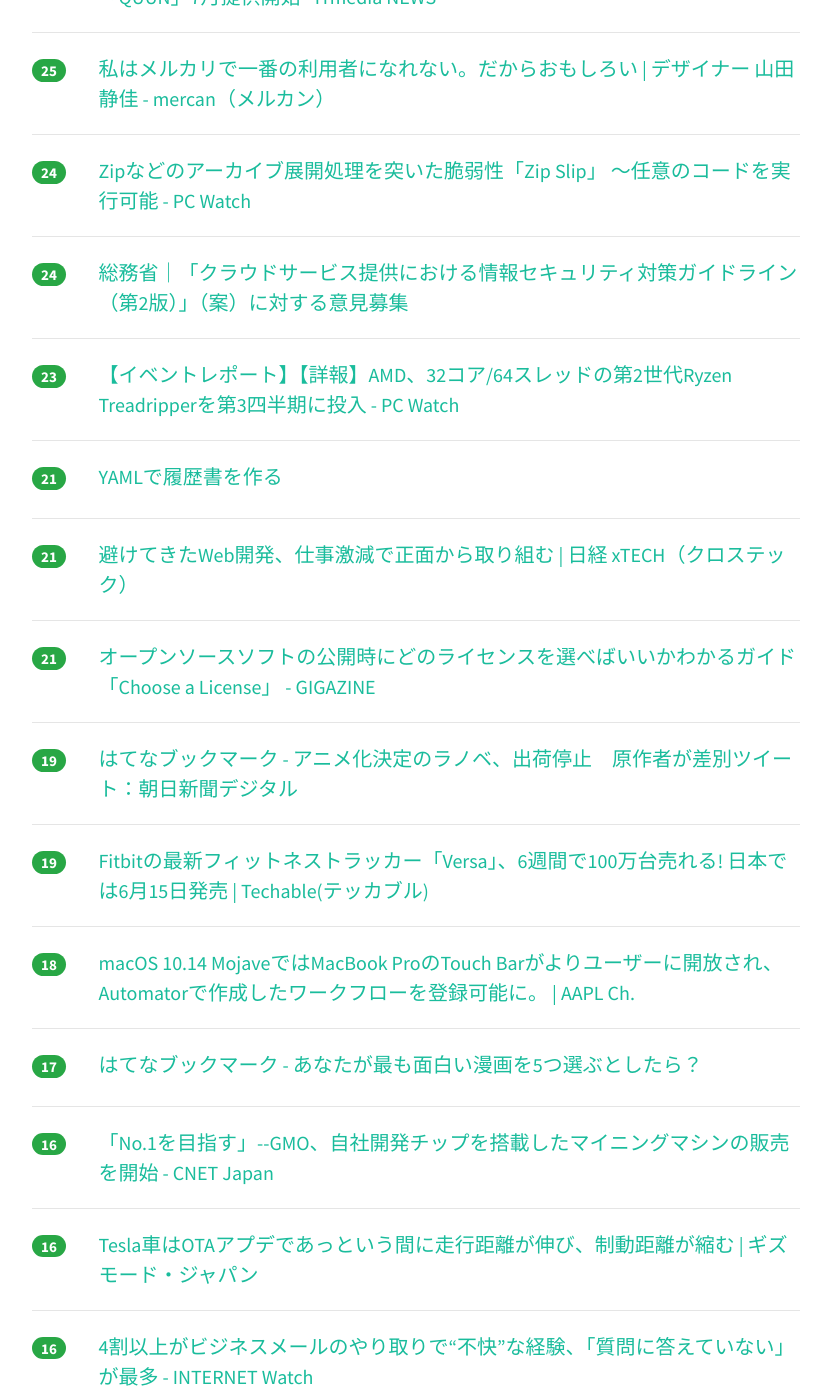
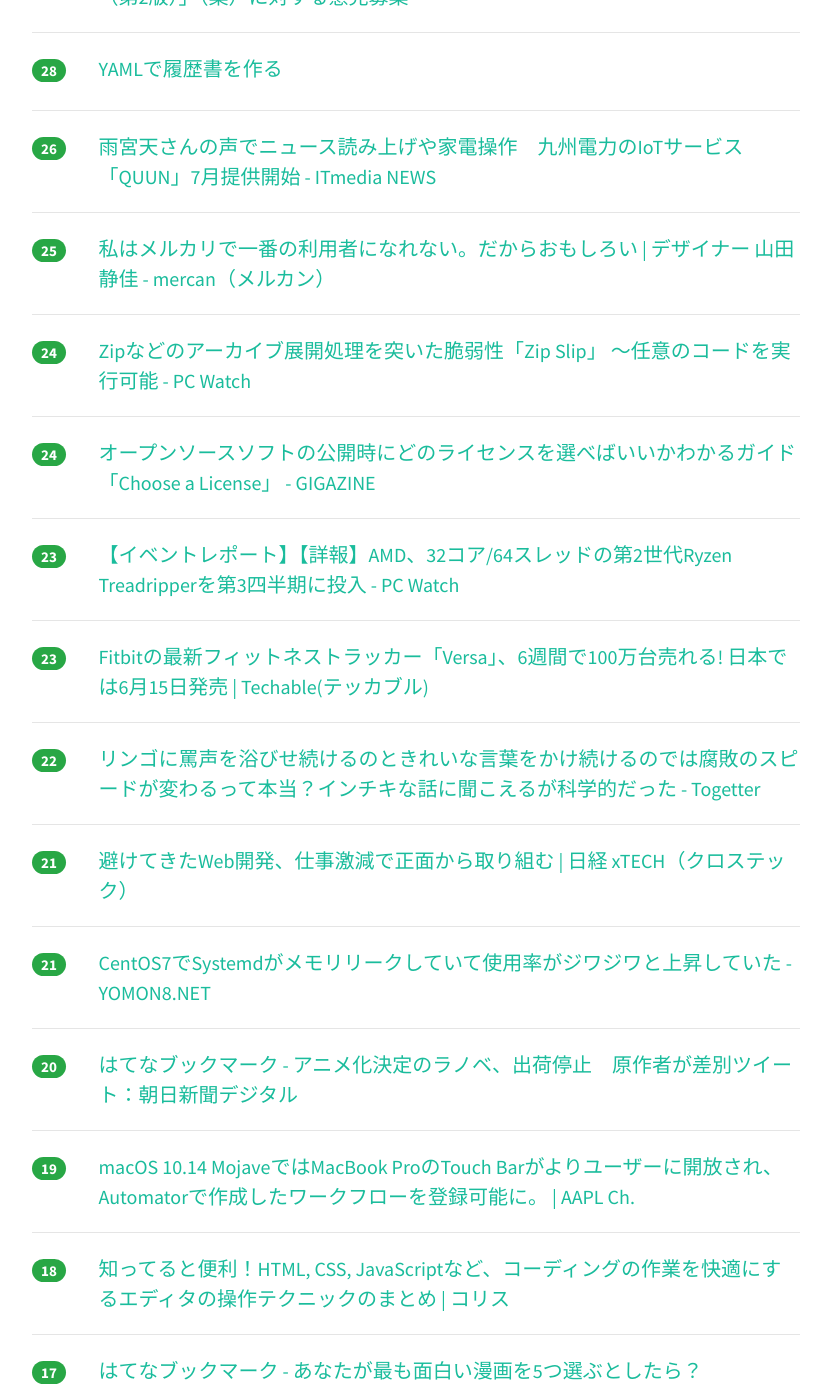
Before and after one commit to yatta47/hatena-matome-site, a Jekyll site: the page built from _posts/2018-06-07-hatena.md, in a window 1280 px wide and 1400 px high, scrolled down 2042 px. Shown: the whole window, without its empty margins (224-1052 px from the left). Built offline with Jekyll 4.4.1, drawn with Linux system fonts in a browser that asks for light colours; nearby versions of some CDN libraries; some of the changed text lies outside the part shown.

Commit message:
Updated 2018-06-07

```diff
--- a/_posts/2018-06-07-hatena.md
+++ b/_posts/2018-06-07-hatena.md
@@ -1,39 +1,49 @@
 ---
 layout: post
 title:  "2018-06-07 はてぶIT"
-date:   2018-06-07 11:01:53
+date:   2018-06-07 12:01:53
 tags: [it-hotentry]
 ---
-37 件のデータあり
+39 件のデータあり
 
 <hr><div class="row">
-<div class="col-1"><span class="badge badge-pill badge-success h2">296</span></div>
+<div class="col-1"><span class="badge badge-pill badge-success h2">351</span></div>
 <div class="col-11"><a href='https://toyokeizai.net/articles/-/223696' target='_blank'>グーグルが握っているあなたの｢個人情報｣ | The New York Times | 東洋経済オンライン | 経済ニュースの新基準</a></div>
 </div>
 <hr>
 <div class="row">
-<div class="col-1"><span class="badge badge-pill badge-success h2">232</span></div>
+<div class="col-1"><span class="badge badge-pill badge-success h2">249</span></div>
 <div class="col-11"><a href='http://blog.sushi.money/entry/2018/06/06/234110' target='_blank'>飲み会IoTボタン作った - hitode909の日記</a></div>
 </div>
 <hr>
 <div class="row">
-<div class="col-1"><span class="badge badge-pill badge-success h2">148</span></div>
+<div class="col-1"><span class="badge badge-pill badge-success h2">215</span></div>
 <div class="col-11"><a href='http://yosuke-furukawa.hatenablog.com/entry/2018/06/07/080335' target='_blank'>Node.js における設計ミス By Ryan Dahl - from scratch</a></div>
 </div>
 <hr>
 <div class="row">
-<div class="col-1"><span class="badge badge-pill badge-success h2">119</span></div>
+<div class="col-1"><span class="badge badge-pill badge-success h2">163</span></div>
 <div class="col-11"><a href='https://internet.watch.impress.co.jp/docs/news/1126179.html' target='_blank'>日本全国の「赤色立体地図」が見放題、国土地理院がウェブで公開 - INTERNET Watch</a></div>
 </div>
 <hr>
 <div class="row">
-<div class="col-1"><span class="badge badge-pill badge-success h2">50</span></div>
+<div class="col-1"><span class="badge badge-pill badge-success h2">66</span></div>
 <div class="col-11"><a href='https://anond.hatelabo.jp/20180607011522' target='_blank'>Google翻訳、優秀やんけ！</a></div>
 </div>
 <hr>
 <div class="row">
-<div class="col-1"><span class="badge badge-pill badge-success h2">48</span></div>
+<div class="col-1"><span class="badge badge-pill badge-success h2">54</span></div>
+<div class="col-11"><a href='https://www.visualstudio.com/ja/team-services/git/free-private-git-repo/' target='_blank'>無料プライベート Git リポジトリ | Visual Studio Team Services</a></div>
+</div>
+<hr>
+<div class="row">
+<div class="col-1"><span class="badge badge-pill badge-success h2">52</span></div>
 <div class="col-11"><a href='https://www.slideshare.net/yukiarase/jsai2018' target='_blank'>JSAI2018 チュートリアル「"深層学習時代の" ゼロから始める自然言語処理」</a></div>
+</div>
+<hr>
+<div class="row">
+<div class="col-1"><span class="badge badge-pill badge-success h2">41</span></div>
+<div class="col-11"><a href='https://medium.com/@voluntas/92d5634b81e6' target='_blank'>「俺はもっと年収高くていいはずだ」 – V – Medium</a></div>
 </div>
 <hr>
 <div class="row">
@@ -42,8 +52,18 @@ tags: [it-hotentry]
 </div>
 <hr>
 <div class="row">
+<div class="col-1"><span class="badge badge-pill badge-success h2">39</span></div>
+<div class="col-11"><a href='https://paiza.hatenablog.com/entry/2018/06/06/%E5%88%9D%E5%BF%83%E8%80%85%E3%81%A7%E3%82%82%E3%82%B2%E3%83%BC%E3%83%A0%E6%84%9F%E8%A6%9A%E3%81%A7%E3%83%97%E3%83%AD%E3%82%B0%E3%83%A9%E3%83%9F%E3%83%B3%E3%82%B0%E7%B7%B4%E7%BF%92%E5%95%8F%E9%A1%8C' target='_blank'>初心者でもゲーム感覚でプログラミング練習問題を解きまくれるサイト6選 - paiza開発日誌</a></div>
+</div>
+<hr>
+<div class="row">
 <div class="col-1"><span class="badge badge-pill badge-success h2">38</span></div>
-<div class="col-11"><a href='https://paiza.hatenablog.com/entry/2018/06/06/%E5%88%9D%E5%BF%83%E8%80%85%E3%81%A7%E3%82%82%E3%82%B2%E3%83%BC%E3%83%A0%E6%84%9F%E8%A6%9A%E3%81%A7%E3%83%97%E3%83%AD%E3%82%B0%E3%83%A9%E3%83%9F%E3%83%B3%E3%82%B0%E7%B7%B4%E7%BF%92%E5%95%8F%E9%A1%8C' target='_blank'>初心者でもゲーム感覚でプログラミング練習問題を解きまくれるサイト6選 - paiza開発日誌</a></div>
+<div class="col-11"><a href='http://twitter.com/dragoner_jp/status/1004336877237727237' target='_blank'>dragonerさんのツイート: "作者のヘイトツイートで出荷停止したラノベの件で危惧している事があって、今後も過去発言で作家生命が絶たれたりすると、暴対法が足抜けヤクザの社会復帰を妨</a></div>
+</div>
+<hr>
+<div class="row">
+<div class="col-1"><span class="badge badge-pill badge-success h2">37</span></div>
+<div class="col-11"><a href='https://speakerdeck.com/adarapata/unitypurodakutonitesutowodao-ru-siteikumade' target='_blank'>Unityプロダクトにテストを導入していくまで // Speaker Deck</a></div>
 </div>
 <hr>
 <div class="row">
@@ -52,8 +72,8 @@ tags: [it-hotentry]
 </div>
 <hr>
 <div class="row">
-<div class="col-1"><span class="badge badge-pill badge-success h2">37</span></div>
-<div class="col-11"><a href='https://www.visualstudio.com/ja/team-services/git/free-private-git-repo/' target='_blank'>無料プライベート Git リポジトリ | Visual Studio Team Services</a></div>
+<div class="col-1"><span class="badge badge-pill badge-success h2">36</span></div>
+<div class="col-11"><a href='http://srpglove.hatenablog.com/entry/2018/06/06/224838' target='_blank'>偽西尾維新事件から始まる id:houjiT 氏とのやり取り - い（い）きる。</a></div>
 </div>
 <hr>
 <div class="row">
@@ -63,27 +83,12 @@ tags: [it-hotentry]
 <hr>
 <div class="row">
 <div class="col-1"><span class="badge badge-pill badge-success h2">34</span></div>
-<div class="col-11"><a href='http://srpglove.hatenablog.com/entry/2018/06/06/224838' target='_blank'>偽西尾維新事件から始まる id:houjiT 氏とのやり取り - い（い）きる。</a></div>
+<div class="col-11"><a href='https://www.publickey1.jp/blog/18/awskubernetesamazon_eks.html' target='_blank'>AWS上のKubernetesマネージドサービス「Amazon EKS」が正式版に － Publickey</a></div>
 </div>
 <hr>
 <div class="row">
-<div class="col-1"><span class="badge badge-pill badge-success h2">32</span></div>
-<div class="col-11"><a href='https://speakerdeck.com/adarapata/unitypurodakutonitesutowodao-ru-siteikumade' target='_blank'>Unityプロダクトにテストを導入していくまで // Speaker Deck</a></div>
-</div>
-<hr>
-<div class="row">
-<div class="col-1"><span class="badge badge-pill badge-success h2">31</span></div>
-<div class="col-11"><a href='http://twitter.com/dragoner_jp/status/1004336877237727237' target='_blank'>dragonerさんのツイート: "作者のヘイトツイートで出荷停止したラノベの件で危惧している事があって、今後も過去発言で作家生命が絶たれたりすると、暴対法が足抜けヤクザの社会復帰を妨</a></div>
-</div>
-<hr>
-<div class="row">
-<div class="col-1"><span class="badge badge-pill badge-success h2">30</span></div>
+<div class="col-1"><span class="badge badge-pill badge-success h2">34</span></div>
 <div class="col-11"><a href='https://www.nikkei.com/article/DGKKZO31436120W8A600C1EE8000/' target='_blank'>ＱＲ決済、統一へ動く　実現へ、年内にも指針 キャッシュレス化に弾み　：日本経済新聞</a></div>
-</div>
-<hr>
-<div class="row">
-<div class="col-1"><span class="badge badge-pill badge-success h2">29</span></div>
-<div class="col-11"><a href='https://www.publickey1.jp/blog/18/awskubernetesamazon_eks.html' target='_blank'>AWS上のKubernetesマネージドサービス「Amazon EKS」が正式版に － Publickey</a></div>
 </div>
 <hr>
 <div class="row">
@@ -93,7 +98,12 @@ tags: [it-hotentry]
 <hr>
 <div class="row">
 <div class="col-1"><span class="badge badge-pill badge-success h2">29</span></div>
-<div class="col-11"><a href='https://medium.com/@voluntas/92d5634b81e6' target='_blank'>「俺はもっと年収高くていいはずだ」 – V – Medium</a></div>
+<div class="col-11"><a href='http://www.soumu.go.jp/menu_news/s-news/01ryutsu03_02000149.html' target='_blank'>総務省｜「クラウドサービス提供における情報セキュリティ対策ガイドライン（第2版）」（案）に対する意見募集</a></div>
+</div>
+<hr>
+<div class="row">
+<div class="col-1"><span class="badge badge-pill badge-success h2">28</span></div>
+<div class="col-11"><a href='https://qiita.com/kaityo256/items/e3884d0109223c324baf' target='_blank'>YAMLで履歴書を作る</a></div>
 </div>
 <hr>
 <div class="row">
@@ -113,7 +123,7 @@ tags: [it-hotentry]
 <hr>
 <div class="row">
 <div class="col-1"><span class="badge badge-pill badge-success h2">24</span></div>
-<div class="col-11"><a href='http://www.soumu.go.jp/menu_news/s-news/01ryutsu03_02000149.html' target='_blank'>総務省｜「クラウドサービス提供における情報セキュリティ対策ガイドライン（第2版）」（案）に対する意見募集</a></div>
+<div class="col-11"><a href='https://gigazine.net/news/20180607-choose-a-license/' target='_blank'>オープンソースソフトの公開時にどのライセンスを選べばいいかわかるガイド「Choose a License」 - GIGAZINE</a></div>
 </div>
 <hr>
 <div class="row">
@@ -122,8 +132,13 @@ tags: [it-hotentry]
 </div>
 <hr>
 <div class="row">
-<div class="col-1"><span class="badge badge-pill badge-success h2">21</span></div>
-<div class="col-11"><a href='https://qiita.com/kaityo256/items/e3884d0109223c324baf' target='_blank'>YAMLで履歴書を作る</a></div>
+<div class="col-1"><span class="badge badge-pill badge-success h2">23</span></div>
+<div class="col-11"><a href='https://techable.jp/archives/78038' target='_blank'>Fitbitの最新フィットネストラッカー「Versa」、6週間で100万台売れる! 日本では6月15日発売 | Techable(テッカブル)</a></div>
+</div>
+<hr>
+<div class="row">
+<div class="col-1"><span class="badge badge-pill badge-success h2">22</span></div>
+<div class="col-11"><a href='https://togetter.com/li/1234645' target='_blank'>リンゴに罵声を浴びせ続けるのときれいな言葉をかけ続けるのでは腐敗のスピードが変わるって本当？インチキな話に聞こえるが科学的だった - Togetter</a></div>
 </div>
 <hr>
 <div class="row">
@@ -133,27 +148,32 @@ tags: [it-hotentry]
 <hr>
 <div class="row">
 <div class="col-1"><span class="badge badge-pill badge-success h2">21</span></div>
-<div class="col-11"><a href='https://gigazine.net/news/20180607-choose-a-license/' target='_blank'>オープンソースソフトの公開時にどのライセンスを選べばいいかわかるガイド「Choose a License」 - GIGAZINE</a></div>
+<div class="col-11"><a href='http://yomon.hatenablog.com/entry/2017/03/23/103419' target='_blank'>CentOS7でSystemdがメモリリークしていて使用率がジワジワと上昇していた - YOMON8.NET</a></div>
 </div>
 <hr>
 <div class="row">
-<div class="col-1"><span class="badge badge-pill badge-success h2">19</span></div>
+<div class="col-1"><span class="badge badge-pill badge-success h2">20</span></div>
 <div class="col-11"><a href='http://b.hatena.ne.jp/entry/s/www.asahi.com/articles/ASL665GKQL66UCLV00G.html' target='_blank'>はてなブックマーク - アニメ化決定のラノベ、出荷停止　原作者が差別ツイート：朝日新聞デジタル</a></div>
 </div>
 <hr>
 <div class="row">
 <div class="col-1"><span class="badge badge-pill badge-success h2">19</span></div>
-<div class="col-11"><a href='https://techable.jp/archives/78038' target='_blank'>Fitbitの最新フィットネストラッカー「Versa」、6週間で100万台売れる! 日本では6月15日発売 | Techable(テッカブル)</a></div>
+<div class="col-11"><a href='https://applech2.com/archives/20180606-touch-bar-automator-workflows.html' target='_blank'>macOS 10.14 MojaveではMacBook ProのTouch Barがよりユーザーに開放され、Automatorで作成したワークフローを登録可能に。 | AAPL Ch.</a></div>
 </div>
 <hr>
 <div class="row">
 <div class="col-1"><span class="badge badge-pill badge-success h2">18</span></div>
-<div class="col-11"><a href='https://applech2.com/archives/20180606-touch-bar-automator-workflows.html' target='_blank'>macOS 10.14 MojaveではMacBook ProのTouch Barがよりユーザーに開放され、Automatorで作成したワークフローを登録可能に。 | AAPL Ch.</a></div>
+<div class="col-11"><a href='https://coliss.com/articles/build-websites/operation/work/text-editing-techniques-for-frontend-debelopers.html' target='_blank'>知ってると便利！HTML, CSS, JavaScriptなど、コーディングの作業を快適にするエディタの操作テクニックのまとめ | コリス</a></div>
 </div>
 <hr>
 <div class="row">
 <div class="col-1"><span class="badge badge-pill badge-success h2">17</span></div>
 <div class="col-11"><a href='http://b.hatena.ne.jp/entry/s/anond.hatelabo.jp/20180604174309' target='_blank'>はてなブックマーク - あなたが最も面白い漫画を5つ選ぶとしたら？</a></div>
+</div>
+<hr>
+<div class="row">
+<div class="col-1"><span class="badge badge-pill badge-success h2">17</span></div>
+<div class="col-11"><a href='http://upec.jp/archives/799' target='_blank'>RubyKaigi 2018 に参加してきた | yancya blog</a></div>
 </div>
 <hr>
 <div class="row">
@@ -172,22 +192,12 @@ tags: [it-hotentry]
 </div>
 <hr>
 <div class="row">
-<div class="col-1"><span class="badge badge-pill badge-success h2">14</span></div>
+<div class="col-1"><span class="badge badge-pill badge-success h2">15</span></div>
 <div class="col-11"><a href='https://smhn.info/201806-lenovo-z5-with-a-notch' target='_blank'>Lenovo Z5正式発表。これは酷い。 – すまほん!!</a></div>
 </div>
 <hr>
 <div class="row">
 <div class="col-1"><span class="badge badge-pill badge-success h2">14</span></div>
-<div class="col-11"><a href='https://togetter.com/li/1234645' target='_blank'>リンゴに罵声を浴びせ続けるのときれいな言葉をかけ続けるのでは腐敗のスピードが変わるって本当？インチキな話に聞こえるが科学的だった - Togetter</a></div>
-</div>
-<hr>
-<div class="row">
-<div class="col-1"><span class="badge badge-pill badge-success h2">13</span></div>
-<div class="col-11"><a href='http://upec.jp/archives/799' target='_blank'>RubyKaigi 2018 に参加してきた | yancya blog</a></div>
-</div>
-<hr>
-<div class="row">
-<div class="col-1"><span class="badge badge-pill badge-success h2">12</span></div>
 <div class="col-11"><a href='https://anond.hatelabo.jp/20180607045818' target='_blank'>え”、奇しくもって「きしくも」じゃないの！？？</a></div>
 </div>
 <hr>
```
